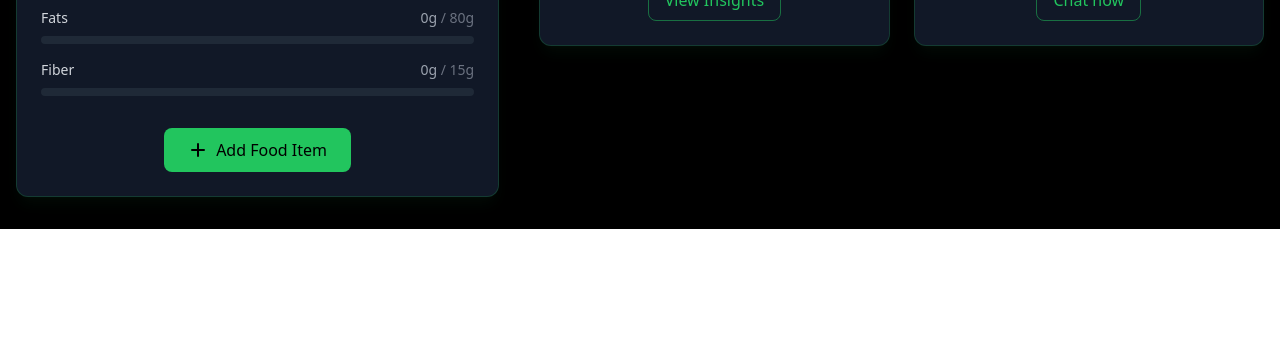
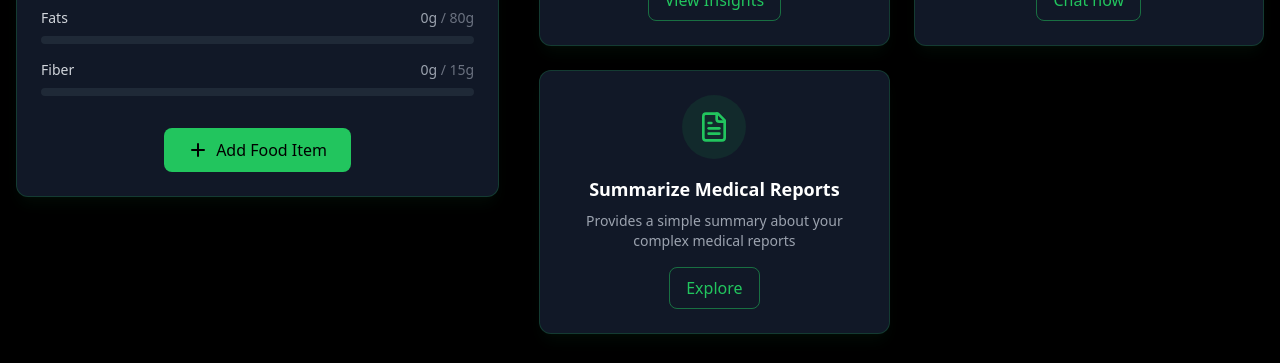
Before and after one commit to heet2604/food_recommendation_using_ML, a React (Create React App) app: page /home in a window 1280 px wide. Shown: the part 833-1196 px from the top of the page. Before the commit the page ends 1062 px from the top, so only its background shows below. Built offline with nearby package versions, Linux system fonts and the light colour scheme; no server answers; sample sign-in values are in the browser's storage.

Commit message:
card for medical

```diff
--- a/src/Home/home.jsx
+++ b/src/Home/home.jsx
@@ -4,7 +4,7 @@ import "react-circular-progressbar/dist/styles.css";
 import axios from 'axios';
 import { useNavigate } from 'react-router-dom';
 import { toast } from "react-toastify";
-import { Activity, Home as HomeIcon, User, Coffee, Zap, BarChart3, Scale, Target, Droplet } from "lucide-react";
+import { Activity, Home as HomeIcon, User, Coffee, Zap, BarChart3, Scale, Target, Droplet, FileText } from "lucide-react";
 
 export default function DashboardHome() {
   const navigate = useNavigate();
@@ -462,6 +462,18 @@ export default function DashboardHome() {
                   Chat now
                 </a>
               </div>
+
+              <div className="bg-gray-900 rounded-xl p-6 border border-green-500/20 shadow-lg shadow-green-500/5 flex flex-col items-center hover:border-green-500/40 transition-all duration-300">
+                <div className="rounded-full bg-green-500/10 p-4 mb-4">
+                  <FileText className="w-8 h-8 text-green-500" />
+                </div>
+                <h3 className="text-lg font-semibold mb-2">Summarize Medical Reports</h3>
+                <p className="text-gray-400 text-sm text-center mb-4">Provides a simple summary about your complex medical reports</p>
+                <a href="/medical" className="mt-auto bg-transparent hover:bg-green-500/10 text-green-500 border border-green-500/50 font-medium px-4 py-2 rounded-lg transition-all duration-200">
+                  Explore
+                </a>
+              </div>
+
             </div>
           </div>
         </div>
```
